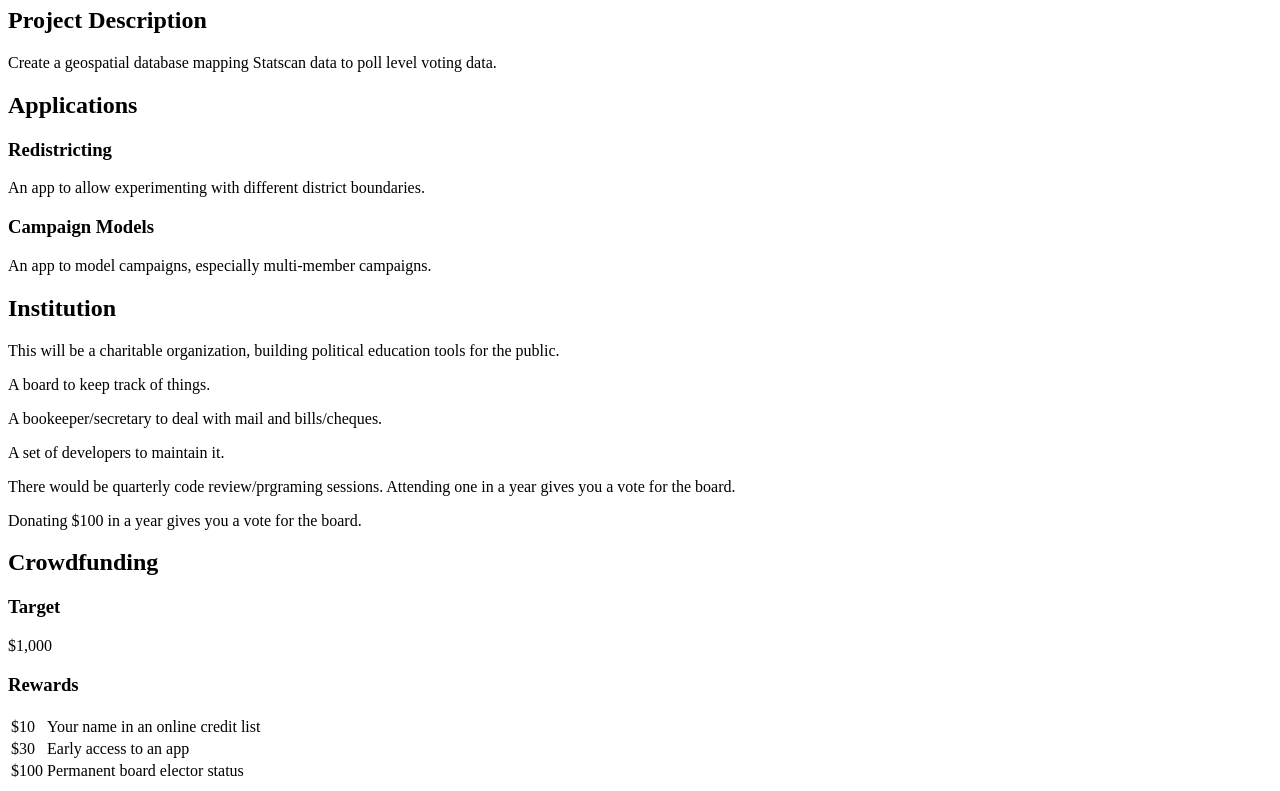
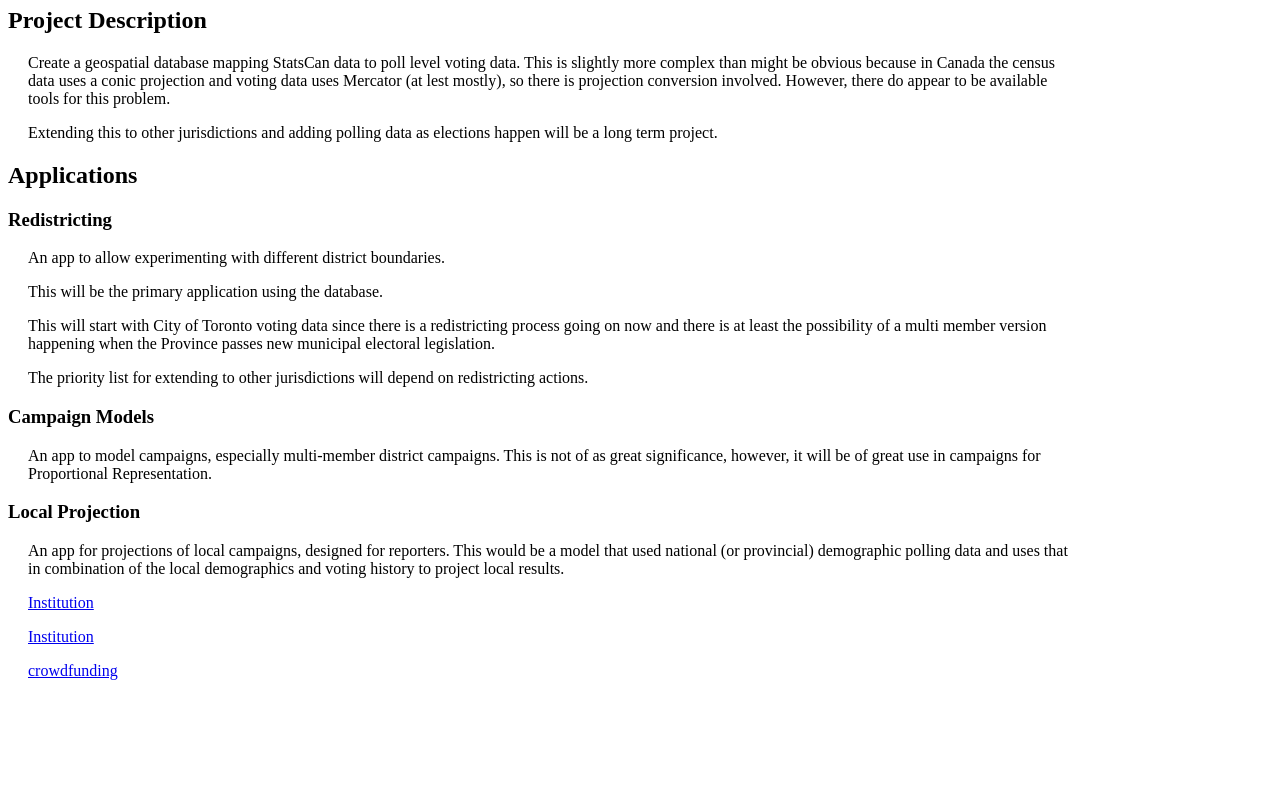
Before and after one commit to jrootham/voting, a plain HTML site: page index.html in a window 1280 px wide. Shown: the part 73-864 px from the top of the page. After the commit the page ends 800 px from the top, so only its background shows below. Drawn offline with Linux system fonts and the light colour scheme.

Commit message:
Half of second draft.

```diff
--- a/index.html
+++ b/index.html
@@ -2,52 +2,58 @@
 <html lang="en">
 <head>
     <meta charset="UTF-8">
-    <title>Map voting data to Statscan data</title>
+    <link rel="stylesheet" type="text/css" href="voting.css">
+    <title>Map voting data to StatsCan data</title>
 </head>
 <body>
-<h1>Map Voting Data to Statscan Data</h1>
+<h1>Map Voting Data to StatsCan Data</h1>
 <h2>Project Description</h2>
 <p>
-    Create a geospatial database mapping Statscan data to poll level voting data.
+    Create a geospatial database mapping StatsCan data to poll level voting
+    data.  This is slightly more complex than might be obvious because
+    in Canada the census data uses a conic projection and voting data uses
+    Mercator (at lest mostly), so there is projection conversion involved.
+    However, there do appear to be available tools for this problem.
+</p>
+<p>
+    Extending this to other jurisdictions and adding polling data as
+    elections happen will be a long term project.
 </p>
 <h2>Applications</h2>
 <h3>Redistricting</h3>
 <p>
 An app to allow experimenting with different district boundaries.
 </p>
+<p>
+    This will be the primary application using the database.
+</p>
+
+<p>
+    This will start with City of Toronto voting data since there is a
+    redistricting process going on now and there is at least the possibility
+    of a multi member version happening when the Province passes new
+    municipal electoral legislation.
+</p>
+<p>
+    The priority list for extending to other jurisdictions will depend
+    on redistricting actions.
+</p>
 <h3>Campaign Models</h3>
 <p>
-An app to model campaigns, especially multi-member campaigns.
+An app to model campaigns, especially multi-member district campaigns.  This is
+not of as great significance, however, it will be of great use in campaigns
+    for Proportional Representation.
 </p>
-<h2>Institution</h2>
+<h3>Local Projection</h3>
 <p>
-    This will be a charitable organization, building political education tools for the public.
+    An app for projections of local campaigns, designed for reporters.
+    This would be a model that used national (or provincial) demographic
+    polling data and uses that in combination of the local demographics
+    and voting history to project local results.
 </p>
-<p>
-    A board to keep track of things.
-</p>
-<p>
-    A bookeeper/secretary to deal with mail and bills/cheques.
-</p>
-<p>
-    A set of developers to maintain it.
-</p>
-<p>
-    There would be quarterly code review/prgraming sessions.
-    Attending one in a year gives you a vote for the board.
-</p>
-<p>
-    Donating $100 in a year gives you a vote for the board.
-</p>
-<h2>Crowdfunding</h2>
 
-<h3>Target</h3>
-$1,000
-<h3>Rewards</h3>
-<table>
-    <tr><td>$10</td><td>Your name in an online credit list</td></tr>
-    <tr><td>$30</td><td>Early access to an app</td></tr>
-    <tr><td>$100</td><td>Permanent board elector status</td></tr>
-</table>
+<p><a href="institution.html">Institution</a></p>
+<p><a href="institution.html">Institution</a></p>
+<p><a href="crowdfunding.html">crowdfunding</a></p>
 </body>
 </html>
--- /dev/null
+++ b/voting.css
@@ -0,0 +1,5 @@
+p
+{
+    padding-left: 20px;
+    padding-right: 200px;
+}
```
Also changed, not shown: crowdfunding.html (added, +19 -0 lines), institution.html (added, +32 -0 lines), maintenance.html (added, +53 -0 lines).
